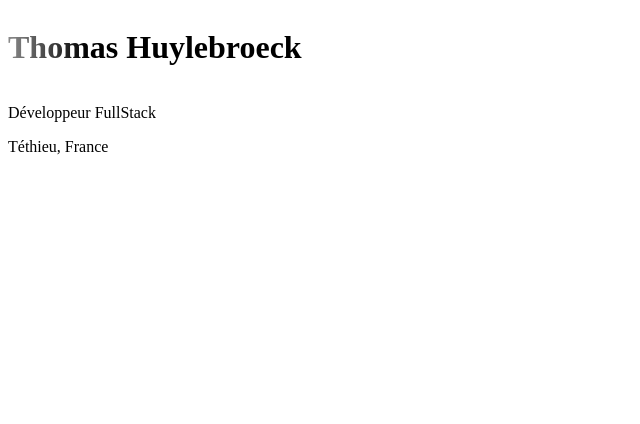
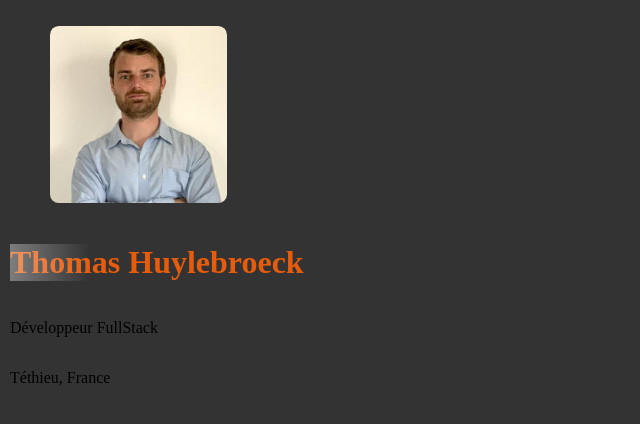
Before and after one commit to Tommy-Hck/Portfolioperso, a plain HTML site: page index.html in a window 1280 px wide. Shown: the whole page, without its empty margins (0-640 px from the left). Drawn offline with Linux system fonts and the light colour scheme.

Commit message:
shining effect modified

```diff
--- a/index.html
+++ b/index.html
@@ -7,10 +7,13 @@
     <title>Thomas H's Portfolio</title>
 </head>
 <body>
-    <div>
-        <h1 class="shine">Thomas Huylebroeck</h1>
+    <div class="container">
+        <figure><img class="portrait" src="portrait.jpg" alt="photo du développeur"></figure>
+        <h1 id="name" class="shine">Thomas Huylebroeck</h1>
         <p>Développeur FullStack</p>
         <p>Téthieu, France</p>
+    </div>
+    <div>
 
     </div>
 </body>
```
Also changed, not shown: portrait.jpg (added), style.css, style.scss (added).
